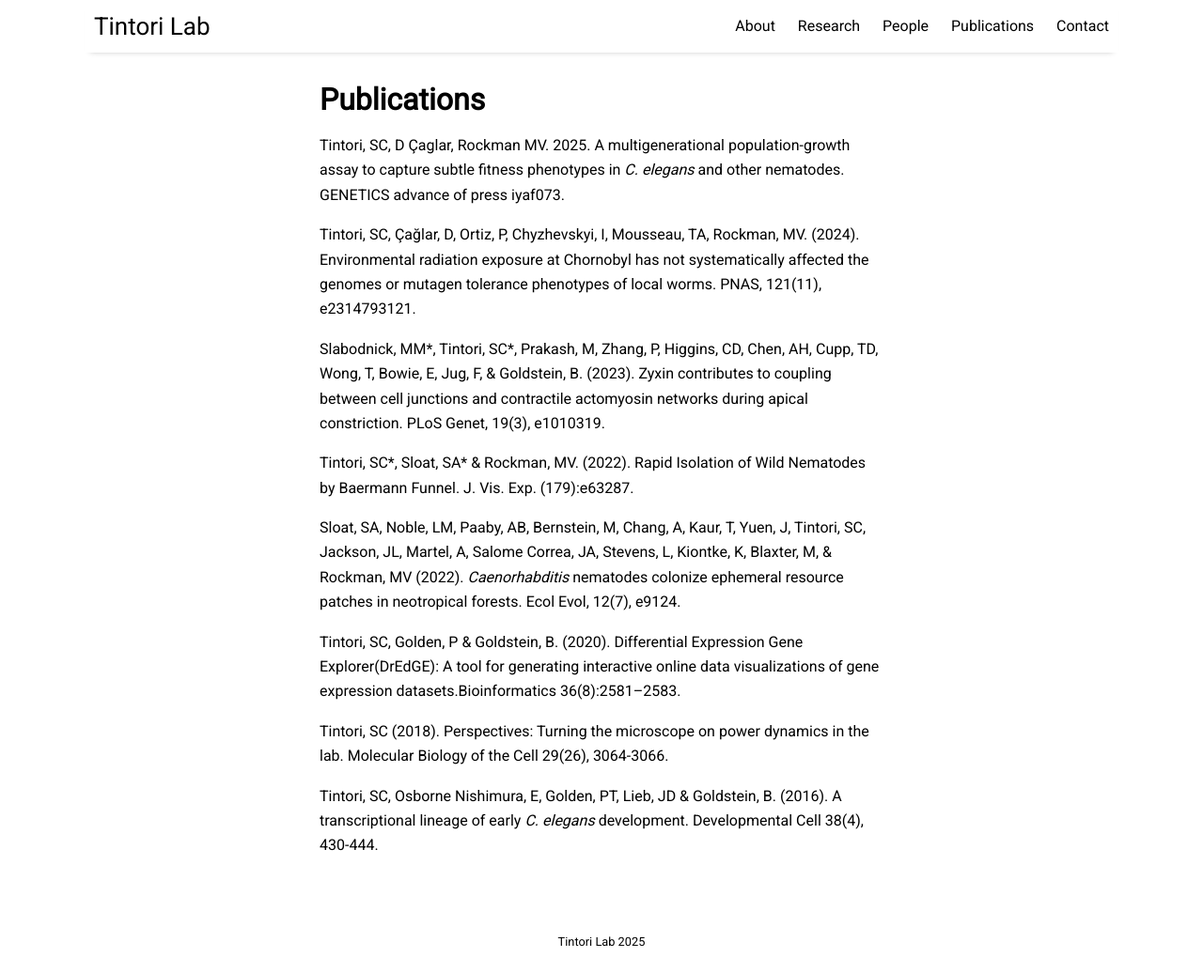
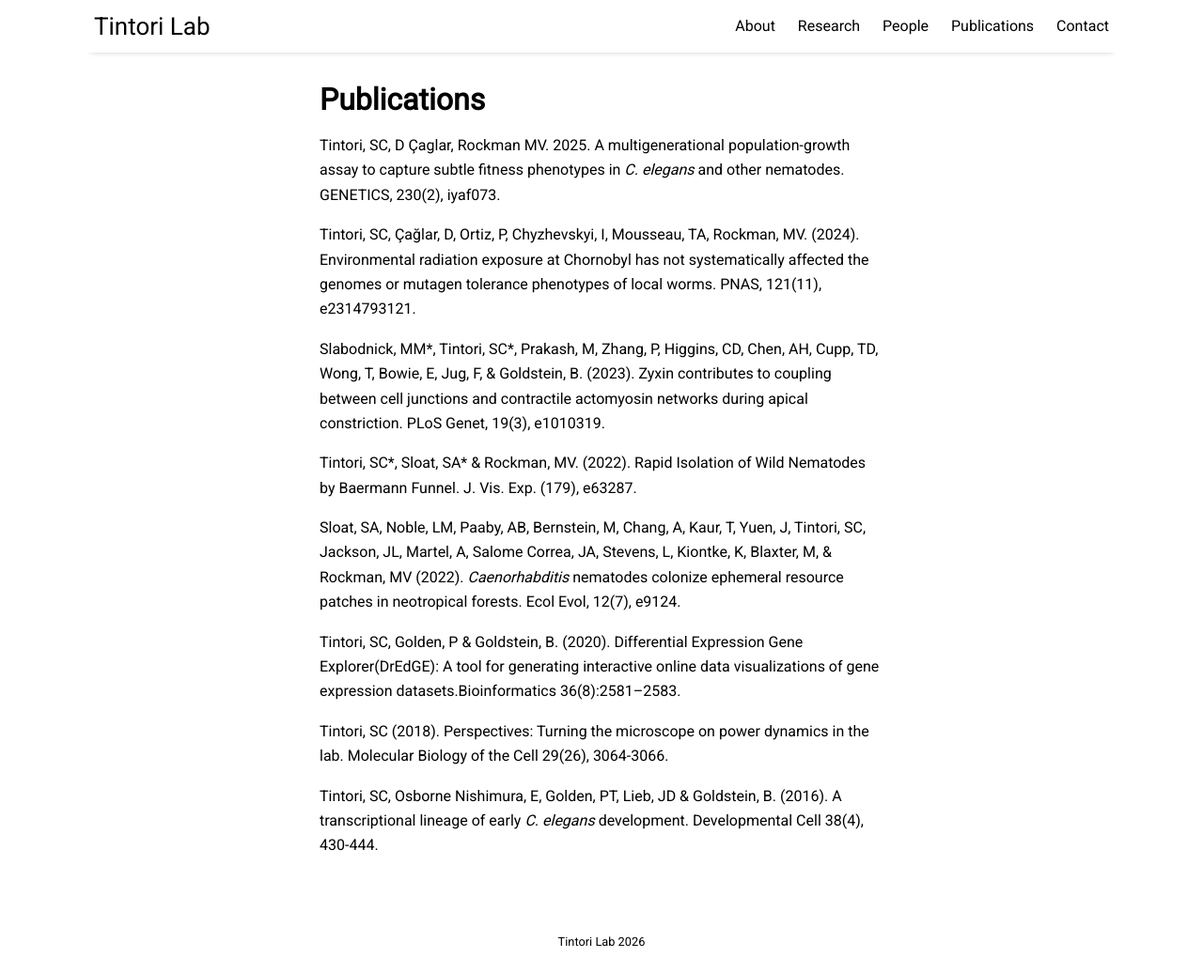
Before and after one commit to tintori/tintori.github.io, a Jekyll site: the page built from _posts/2016-10-10-publications.md, in a window 1280 px wide and 1036 px high. Shown: the whole window at 94% size. Built offline with Jekyll 4.4.1, drawn with Linux system fonts in a browser that asks for light colours; nearby versions of some CDN libraries.

```diff
--- a/_includes/footer.html
+++ b/_includes/footer.html
@@ -2,5 +2,5 @@
   {% for item in site.data.settings.social %}
     <a href="{{ item.link }}" class="menu-link" target="_blank"><i class="fa fa-{{ item.icon }}" aria-hidden="true"></i></a>
   {% endfor %}
-  <div class="footer-description"><a href="{{ site.github.url }}/">{{ site.title }} 2025</a></div>
+  <div class="footer-description"><a href="{{ site.github.url }}/">{{ site.title }} 2026</a></div>
 </footer>
--- a/_posts/2016-10-10-publications.md
+++ b/_posts/2016-10-10-publications.md
@@ -4,13 +4,13 @@ title: "Publications"
 image: IMG_2298.jpg
 ---
 
-Tintori, SC, D Çaglar, Rockman MV. 2025. A multigenerational population-growth assay to capture subtle fitness phenotypes in _C. elegans_ and other nematodes. GENETICS advance of press iyaf073.
+Tintori, SC, D Çaglar, Rockman MV. 2025. A multigenerational population-growth assay to capture subtle fitness phenotypes in _C. elegans_ and other nematodes. GENETICS, 230(2), iyaf073.
 
 Tintori, SC, Çağlar, D, Ortiz, P, Chyzhevskyi, I, Mousseau, TA, Rockman, MV. (2024). Environmental radiation exposure at Chornobyl has not systematically affected the genomes or mutagen tolerance phenotypes of local worms. PNAS, 121(11), e2314793121.
 
 Slabodnick, MM\*, Tintori, SC\*, Prakash, M, Zhang, P, Higgins, CD, Chen, AH, Cupp, TD, Wong, T, Bowie, E, Jug, F, & Goldstein, B. (2023). Zyxin contributes to coupling between cell junctions and contractile actomyosin networks during apical constriction. PLoS Genet, 19(3), e1010319.
 
-Tintori, SC\*, Sloat, SA\* & Rockman, MV. (2022). Rapid Isolation of Wild Nematodes by Baermann Funnel. J. Vis. Exp. (179):e63287.
+Tintori, SC\*, Sloat, SA\* & Rockman, MV. (2022). Rapid Isolation of Wild Nematodes by Baermann Funnel. J. Vis. Exp. (179), e63287.
 
 Sloat, SA, Noble, LM, Paaby, AB, Bernstein, M, Chang, A, Kaur, T, Yuen, J, Tintori, SC, Jackson, JL, Martel, A, Salome Correa, JA, Stevens, L, Kiontke, K, Blaxter, M, & Rockman, MV (2022). _Caenorhabditis_ nematodes colonize ephemeral resource patches in neotropical forests. Ecol Evol, 12(7), e9124.
 
```
Also changed, not shown: _posts/2016-09-09-contact.md (+1 -3 lines), _posts/2017-01-01-people.md (+21 -5 lines), _posts/2024-04-04-about.md (+1 -0 lines), 11 other files.
